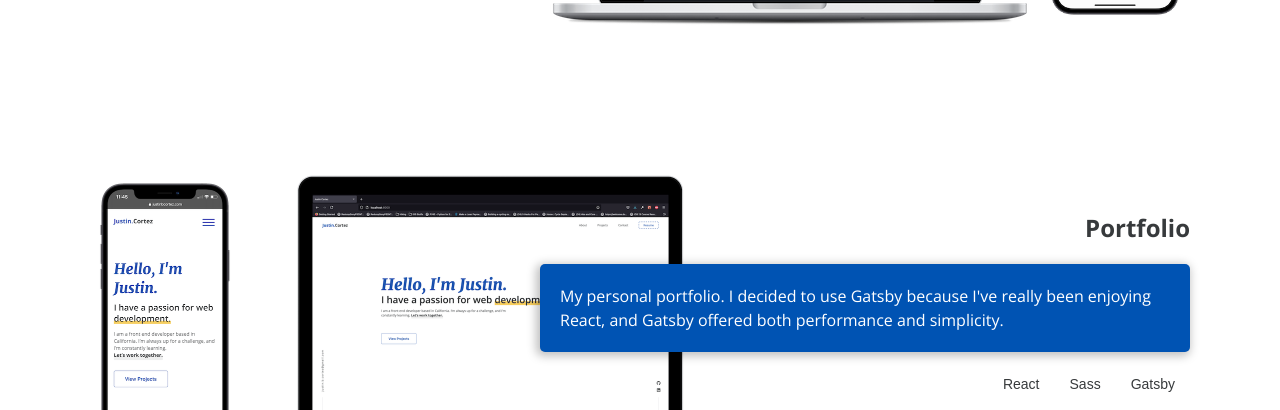
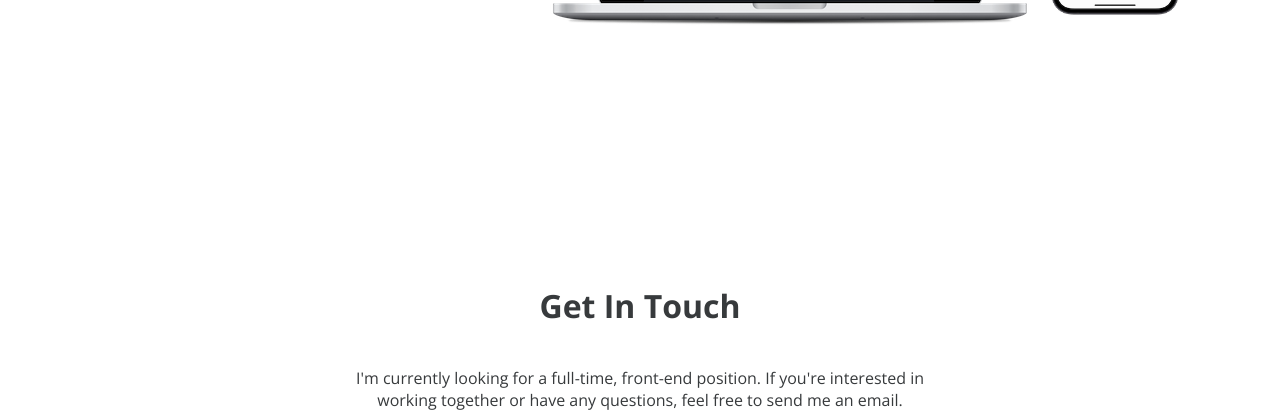
Before and after one commit to jbcortez/portfolio, a Gatsby site: page / in a window 1280 px wide. Shown: the part 2813-3223 px from the top of the page. Built offline with nearby package versions, Linux system fonts and the light colour scheme; Gatsby itself is replaced by a stand-in of ours; a small style sheet from the web is missing.

Commit message:
removed portfolio from projects

```diff
--- a/src/components/Projects.js
+++ b/src/components/Projects.js
@@ -88,7 +88,7 @@ const Projects = () => {
           },
         ]}
       />
-      <Project
+      {/* <Project
         title={'Portfolio'}
         id={'portfolio'}
         description={
@@ -112,7 +112,7 @@ const Projects = () => {
           },
         ]}
         align={'right'}
-      />
+      /> */}
     </section>
   );
 };
```
